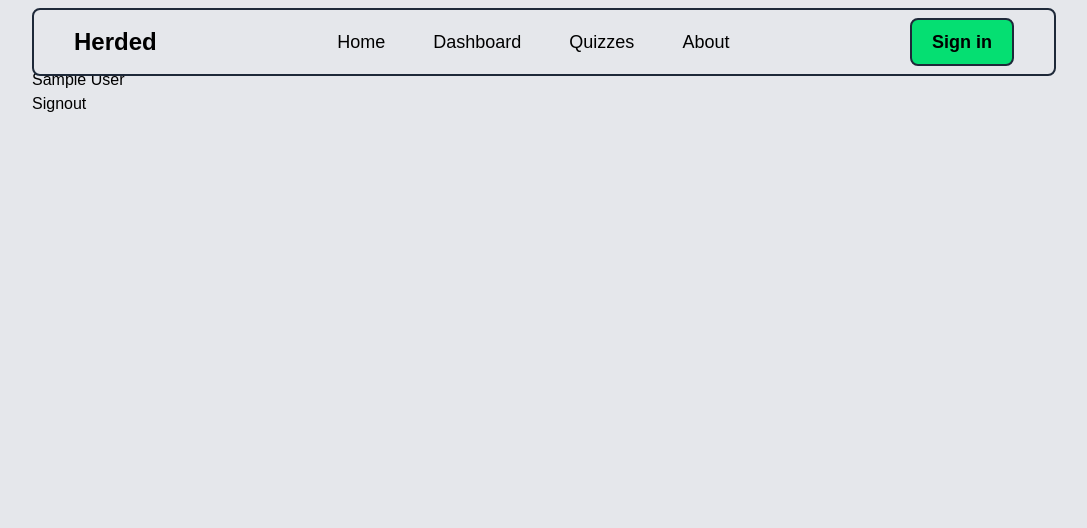
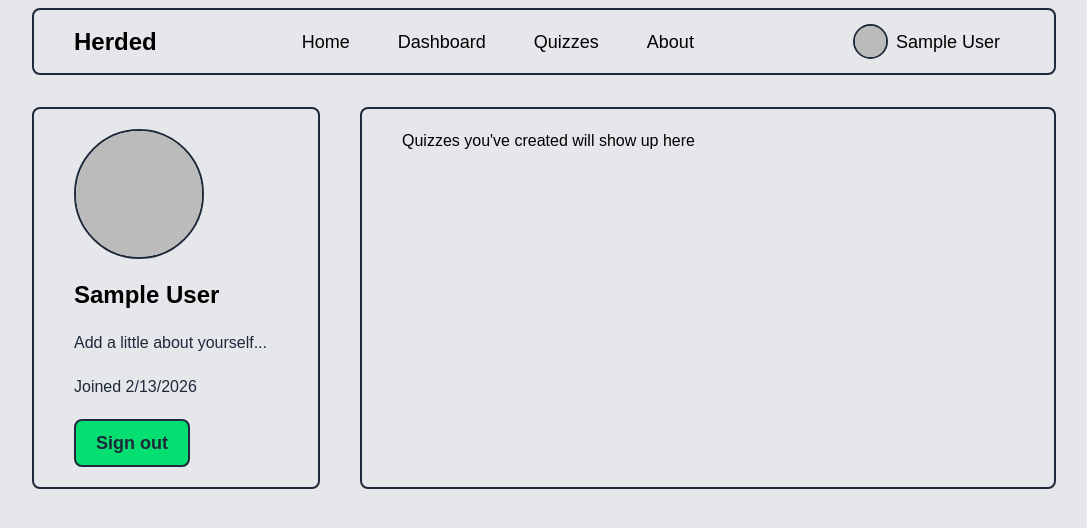
Before and after one commit to tonymac129/herded, a Next.js app: page /profile in a window 1280 px wide. Shown: the top 528 px of the page, without its empty margins (96-1183 px from the left). Built offline with nearby package versions, Linux system fonts and the light colour scheme; no server answers; sample sign-in values are in the browser's storage; a web font is replaced by a local one.

Commit message:
Add signin and profile pages, nav bar profile link, and 404 page and update styling

```diff
--- /dev/null
+++ b/app/not-found.tsx
@@ -0,0 +1,28 @@
+import Link from "next/link";
+
+function NotFound() {
+  return (
+    <div className="flex flex-col items-center py-20 gap-y-5 text-center">
+      <h1 className="text-9xl text-green-400 text-center font-extrabold my-10">
+        404
+      </h1>
+      <div>This page doesn&apos;t exist...</div>
+      <div>
+        Go back{" "}
+        <Link href="/" className="underline">
+          home
+        </Link>{" "}
+        or open a{" "}
+        <a
+          href="https://github.com/tonymac129/herded/issues"
+          className="underline"
+          target="_blank"
+        >
+          GitHub issue
+        </a>
+      </div>
+    </div>
+  );
+}
+
+export default NotFound;
--- a/app/profile/Signout.tsx
+++ /dev/null
@@ -1,9 +0,0 @@
-"use client";
-
-import { signOut } from "next-auth/react";
-
-function Signout() {
-  return <div onClick={() => signOut()}>Signout</div>;
-}
-
-export default Signout;
--- /dev/null
+++ b/app/profile/SignoutBtn.tsx
@@ -0,0 +1,24 @@
+"use client";
+
+import { signOut } from "next-auth/react";
+import { useState } from "react";
+import Btn from "@/components/ui/Btn";
+
+function SignoutBtn() {
+  const [loading, setLoading] = useState<boolean>(false);
+
+  function handleSignOut() {
+    setLoading(true);
+    signOut();
+  }
+
+  return (
+    <Btn
+      text={loading ? "Loading..." : "Sign out"}
+      onclick={handleSignOut}
+      primary
+    />
+  );
+}
+
+export default SignoutBtn;
--- a/app/profile/page.tsx
+++ b/app/profile/page.tsx
@@ -1,7 +1,8 @@
 import { getServerSession } from "next-auth";
 import { authOptions } from "@/lib/auth";
 import { redirect } from "next/navigation";
-import Signout from "./Signout";
+import SignoutBtn from "./SignoutBtn";
+import Image from "next/image";
 
 async function Page() {
   const session = await getServerSession(authOptions);
@@ -10,9 +11,23 @@ async function Page() {
   }
 
   return (
-    <div>
-      {session.user.name}
-      <Signout />
+    <div className="my-10 flex gap-x-10">
+      <div className="rounded-lg border-2 border-gray-800 text-gray-800 flex flex-col flex-1 px-10 py-5 gap-y-5">
+        <Image
+          src={session.user.image!}
+          alt="Avatar"
+          width={130}
+          height={130}
+          className="rounded-full border-2 border-gray-800"
+        />
+        <h2 className="text-black text-2xl font-bold">{session.user.name}</h2>
+        <div>Add a little about yourself...</div>
+        <div>Joined {new Date().toLocaleDateString()}</div>
+        <SignoutBtn />
+      </div>
+      <div className="rounded-lg border-2 border-gray-800 flex flex-col flex-3 px-10 py-5">
+        Quizzes you&apos;ve created will show up here
+      </div>
     </div>
   );
 }
--- a/app/signin/SigninBtn.tsx
+++ b/app/signin/SigninBtn.tsx
@@ -1,9 +1,26 @@
 "use client";
 
 import { signIn } from "next-auth/react";
+import { motion } from "framer-motion";
 
-function SigninBtn() {
-  return <div onClick={() => signIn("google")}>Google</div>;
+type SigninBtnProps = {
+  children: React.ReactNode;
+  provider: string;
+};
+
+function SigninBtn({ children, provider }: SigninBtnProps) {
+  return (
+    <motion.div
+      whileHover={{ y: -2, scale: 1.04 }}
+      whileTap={{ y: -1, scale: 1.02 }}
+      transition={{ duration: 0.4, type: "spring" }}
+      className="border-2 border-gray-800 rounded-lg w-[80%] py-2 font-bold cursor-pointer flex items-center justify-center gap-x-3"
+      onClick={() => signIn(provider.toLowerCase())}
+    >
+      {children}
+      {provider}
+    </motion.div>
+  );
 }
 
 export default SigninBtn;
--- a/app/signin/page.tsx
+++ b/app/signin/page.tsx
@@ -2,6 +2,9 @@ import { getServerSession } from "next-auth";
 import { authOptions } from "@/lib/auth";
 import SigninBtn from "./SigninBtn";
 import { redirect } from "next/navigation";
+import { MdWavingHand } from "react-icons/md";
+import { FcGoogle } from "react-icons/fc";
+import { FaGithub } from "react-icons/fa";
 
 async function Page() {
   const session = await getServerSession(authOptions);
@@ -9,7 +12,21 @@ async function Page() {
     redirect("/profile");
   }
 
-  return <SigninBtn />;
+  return (
+    <div className="flex flex-col items-center gap-y-3 text-gray-800 justify-center w-90 m-auto rounded-lg my-10 px-5 py-10 border-2 border-gray-800">
+      <MdWavingHand size={40} />
+      <h2 className="text-2xl font-bold text-black">Welcome back</h2>
+      <p className="mb-5 text-center">
+        Sign in to Herded with one of these options
+      </p>
+      <SigninBtn provider="Google">
+        <FcGoogle size={30} />
+      </SigninBtn>
+      <SigninBtn provider="GitHub">
+        <FaGithub size={30} />
+      </SigninBtn>
+    </div>
+  );
 }
 
 export default Page;
--- a/components/layout/Nav.tsx
+++ b/components/layout/Nav.tsx
@@ -1,10 +1,15 @@
+import { getServerSession } from "next-auth";
+import { authOptions } from "@/lib/auth";
 import Btn from "../ui/Btn";
 import Link from "next/link";
+import Image from "next/image";
 
 const navLinkStyles =
-  "border-2 border-transparent hover:border-gray-800 px-3 py-1 rounded-lg transition-colors text-lg active:bg-green-500!";
+  "border-2 border-transparent hover:border-gray-800 px-3 py-1 rounded-lg transition-colors text-lg";
 
-function Nav() {
+async function Nav() {
+  const session = await getServerSession(authOptions);
+
   return (
     <nav className="border-2 border-gray-800 rounded-lg sticky top-2 bg-gray-200 z-10 max-w-280 w-[80%] m-auto py-2 px-10 flex justify-between items-center">
       <Link href="/" className="text-2xl font-bold">
@@ -24,7 +29,23 @@ function Nav() {
           About
         </Link>
       </div>
-      <Btn text="Sign in" link="/signin" primary />
+      {session?.user ? (
+        <Link
+          href="/profile"
+          className={navLinkStyles + " flex items-center gap-x-2"}
+        >
+          <Image
+            src={session.user.image!}
+            alt="Avatar"
+            width={35}
+            height={35}
+            className="rounded-full border-2 border-gray-800"
+          />{" "}
+          {session.user.name}
+        </Link>
+      ) : (
+        <Btn text="Sign in" link="/signin" primary />
+      )}
     </nav>
   );
 }
--- a/components/ui/Btn.tsx
+++ b/components/ui/Btn.tsx
@@ -5,12 +5,26 @@ import Link from "next/link";
 
 type BtnProps = {
   text: string;
-  link: string;
+  link?: string;
   primary?: boolean;
+  onclick?: () => void;
 };
 
-function Btn({ text, link, primary }: BtnProps) {
+function Btn({ text, link, primary, onclick }: BtnProps) {
   return (
+    <>
+      {!link ? (
+        <motion.div
+          whileHover={{ y: -3, scale: 1.06 }}
+          whileTap={{ y: -1, scale: 1.03 }}
+          transition={{ duration: 0.4, type: "spring" }}
+          className={`w-fit rounded-lg cursor-pointer border-2 border-gray-800 px-5 py-2 text-lg font-bold
+        ${primary ? "bg-green-400" : "bg-transparent"}`}
+          onClick={onclick}
+        >
+          {text}
+        </motion.div>
+      ) : (
         <Link href={link}>
           <motion.div
             whileHover={{ y: -3, scale: 1.06 }}
@@ -22,6 +36,8 @@ function Btn({ text, link, primary }: BtnProps) {
             {text}
           </motion.div>
         </Link>
+      )}
+    </>
   );
 }
 
--- a/next.config.ts
+++ b/next.config.ts
@@ -1,5 +1,16 @@
 import type { NextConfig } from "next";
 
-const nextConfig: NextConfig = {};
+const nextConfig: NextConfig = {
+  images: {
+    remotePatterns: [
+      {
+        protocol: "https",
+        hostname: "lh3.googleusercontent.com",
+        port: "",
+        pathname: "/**",
+      },
+    ],
+  },
+};
 
 export default nextConfig;
```
Lines whose indentation alone changed are shown as unchanged.
